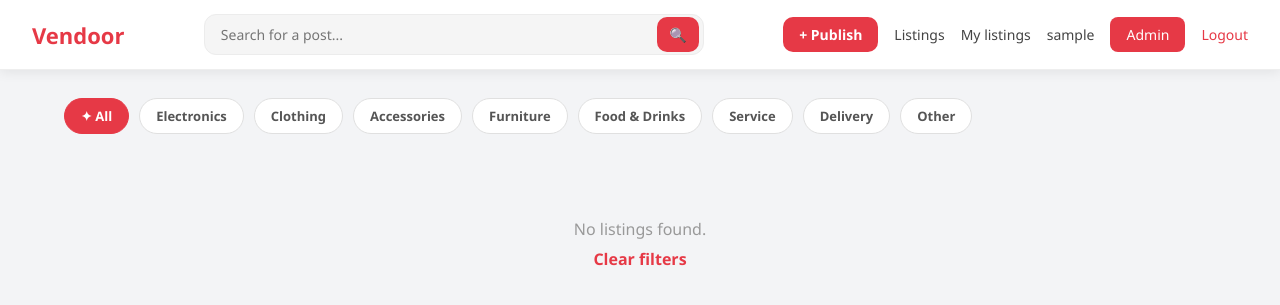
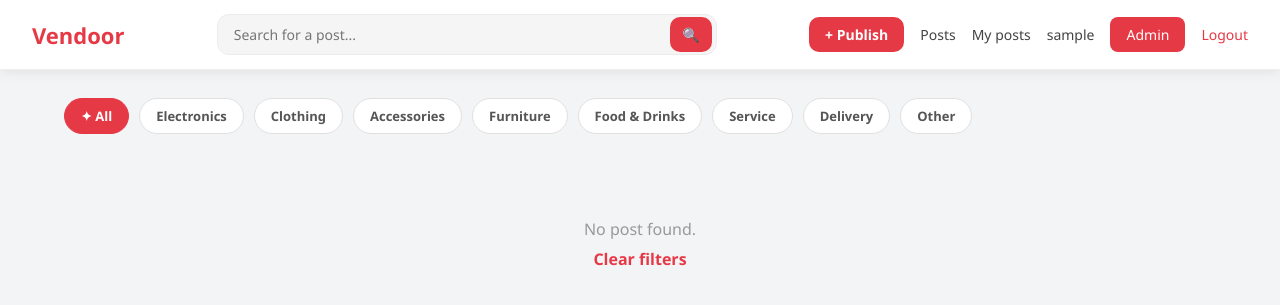
Before and after one commit to boubacarismael606-coder/Vendoor, a Flask app: page / in a window 1280 px wide. Shown: the top 305 px of the page. Run offline with Flask 3, Linux system fonts and the light colour scheme; the visitor is signed in with stand-in values (Sample User, id 1); data that the repository does not hold is empty.

Commit message:
vocabulary adoptation

```diff
--- a/templates/home.html
+++ b/templates/home.html
@@ -19,8 +19,8 @@
         <div class="nav-links">
             {% if username %}
             <a href="/publish" class="btn-publish">+ Publish</a>
-            <a href="/posts">Listings</a>
-            <a href="/my_listings">My listings</a>
+            <a href="/posts">Posts</a>
+            <a href="/my_listings">My posts</a>
             <a href="/profile">{{ username }}</a>
             {% if session.get('role') == 'admin' %}
             <a href="/admin" class="btn-signup">Admin</a>
@@ -77,7 +77,7 @@
                 {% endfor %}
             {% else %}
                 <div class="no-results">
-                    <p>No listings found.</p>
+                    <p>No post found.</p>
                     <a href="/">Clear filters</a>
                 </div>
             {% endif %}
```
